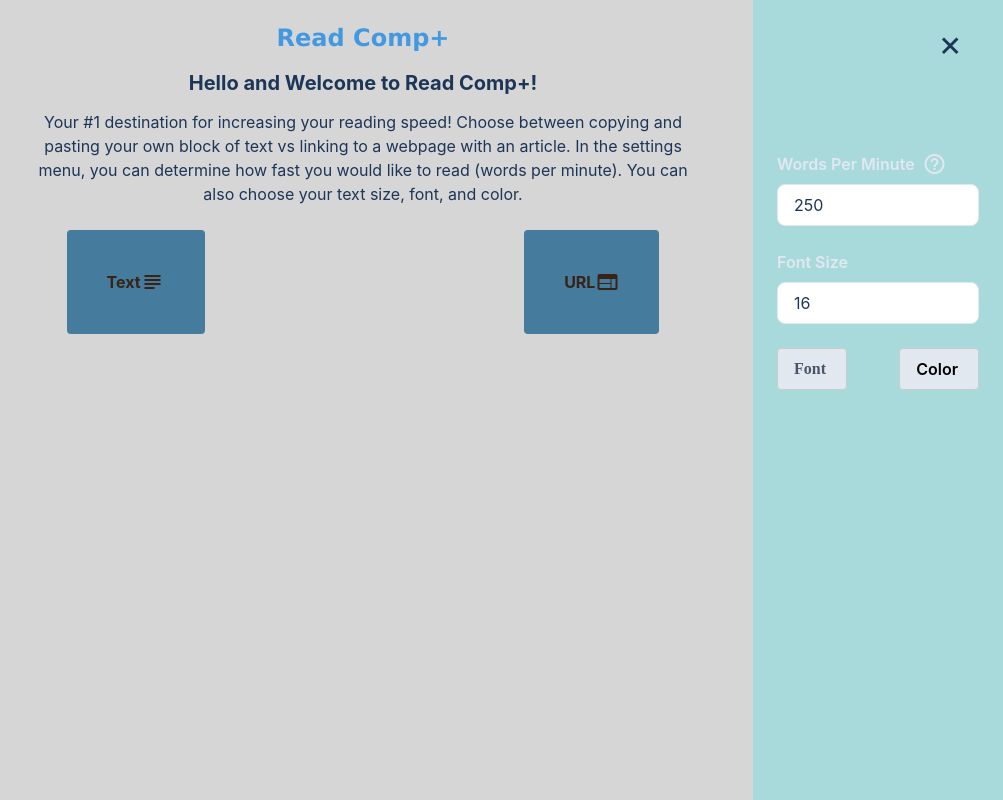
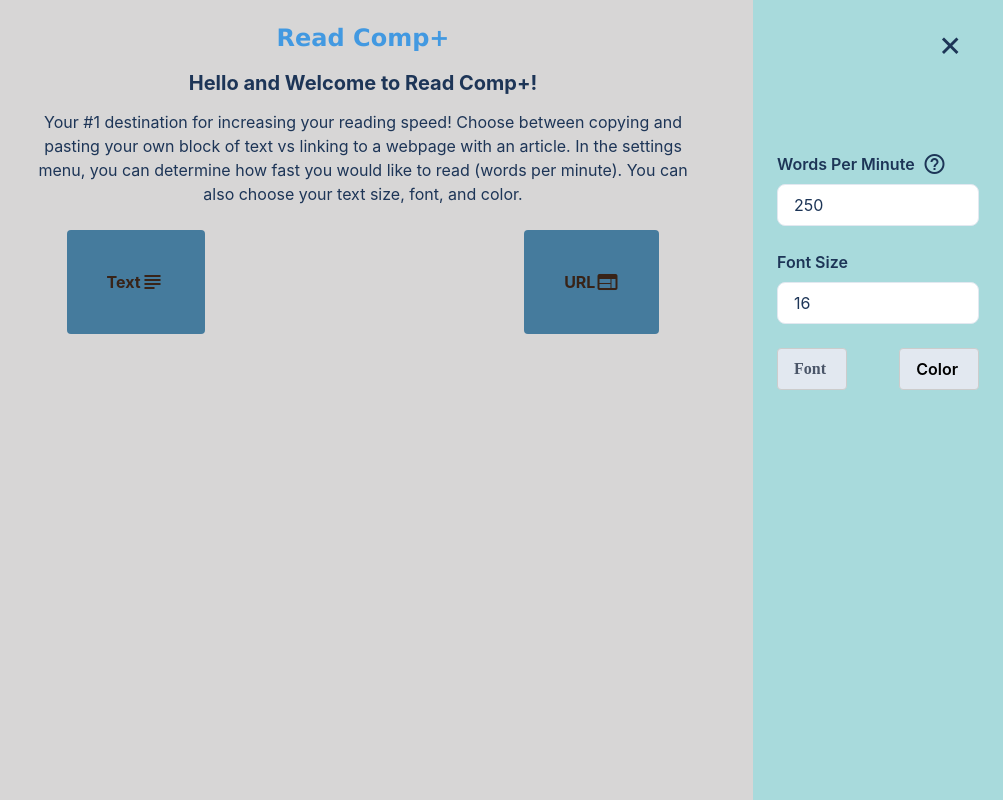
Before and after one commit to gcbest/read-comp-plus, a Svelte app: page / in a window 1280 px wide. Both pictures are taken after a click on the button "settings". Shown: the whole page, without its empty margins (277-1280 px from the left). Built offline with nearby package versions, Linux system fonts and the light colour scheme.

Commit message:
update side nav colors

```diff
--- a/src/App.svelte
+++ b/src/App.svelte
@@ -21,14 +21,16 @@
     // LIGHT THEME
     --main-theme-bg: #d7d6d6;
     --main-theme-color: #1d3557;
-    --main-accent-color: purple;
     --text-options-bg: #457b9d;
     --text-options-color: #382317;
+    --side-nav-bg: #a8dadc;
 
     // DARK THEME
     --dark-theme-bg: #1d3040;
     --dark-theme-color: #bfc2c7;
     --dark-accent-color: #402a1d;
+    --dark-side-nav-bg: #71a2c1;
+    --dark-side-nav-color: #312f2f;
   }
 
   // LIGHT THEME
--- a/src/components/SideNav.svelte
+++ b/src/components/SideNav.svelte
@@ -29,8 +29,8 @@
     z-index: 3;
     top: 0;
     right: 0;
-    /* background-color: #a8dadc; */
-    background-color: #a8dadc;
+    background-color: var(--side-nav-bg);
+    color: var(--main-theme-color);
     overflow-x: hidden;
     transition: 0.3s;
     padding-top: 60px;
@@ -45,7 +45,7 @@
   }
 
   .sidenav span:hover {
-    color: var(--side-theme-color);
+    color: var(--text-options-color);
   }
 
   .sidenav .closebtn {
@@ -78,11 +78,8 @@
 
   /* DARK THEME */
   :global(body.dark-mode) .sidenav {
-    /* background-color: #457b9d; */
-    /* background-color: #5590b4; */
-    background-color: #71a2c1;
-    color: #bfc2c7;
-    /* @apply text-red-400; */
+    background-color: var(--dark-side-nav-bg);
+    color: var(--dark-side-nav-color);
   }
 
   @media screen and (max-width: 600px) {
@@ -118,9 +115,8 @@
       </li>
       <div class="settings absolute">
         <li>
-          <label
-            class="text-gray-300 flex mb-2 font-semibold tooltip"
-            for="wpm">Words Per Minute <i class="material-icons ml-2"> help_outline </i>
+          <label class="flex mb-2 font-semibold tooltip" for="wpm">Words Per
+            Minute <i class="material-icons ml-2"> help_outline </i>
             <Tooltip description={wpmTooltip} />
           </label>
           <input
@@ -135,8 +131,7 @@
             placeholder="e.g. 200 wpm" />
         </li>
         <li>
-          <label class="text-gray-300 mb-2 font-semibold" for="font-size">Font
-            Size</label>
+          <label class="mb-2 font-semibold" for="font-size">Font Size</label>
           <input
             id="font-size"
             name="font-size"
```
